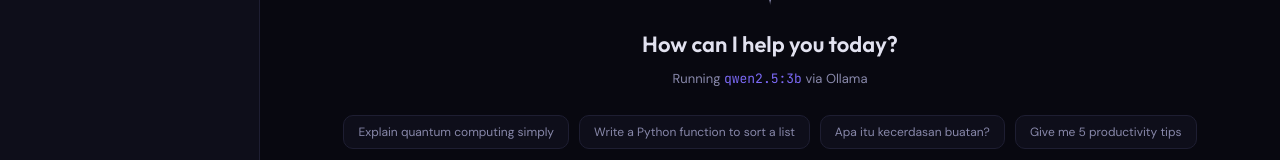
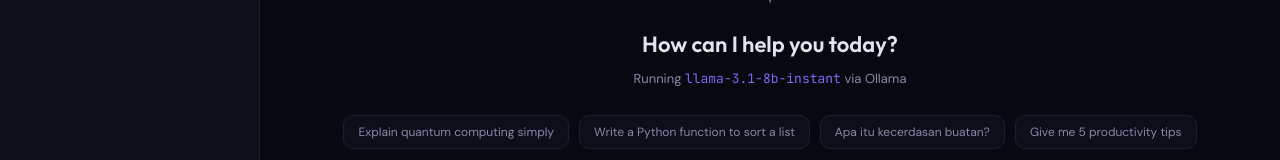
Before and after one commit to AlamiSadHomie/my-gpt-next, a Next.js app: page / in a window 1280 px wide. Shown: the part 319-479 px from the top of the page. Built offline with nearby package versions, Linux system fonts and the light colour scheme.

Commit message:
fix: update default model to Groq

```diff
--- a/app/page.jsx
+++ b/app/page.jsx
@@ -6,10 +6,10 @@ import MessageBubble from './components/MessageBubble'
 import ModelSelector from './components/ModelSelector'
 
 const MODELS = [
-  { id: 'llama-3.1-8b-instant',    name: 'LLaMA 3.1 · 8B (Fast)'   },
-  { id: 'llama-3.3-70b-versatile', name: 'LLaMA 3.3 · 70B (Smart)'  },
-  { id: 'qwen-qwq-32b',            name: 'Qwen QwQ · 32B'           },
-  { id: 'mistral-saba-24b',        name: 'Mistral · 24B'            },
+  { id: 'llama-3.1-8b-instant',    name: 'LLaMA 3.1 · 8B (Fast)'  },
+  { id: 'llama-3.3-70b-versatile', name: 'LLaMA 3.3 · 70B (Smart)' },
+  { id: 'qwen-qwq-32b',            name: 'Qwen QwQ · 32B'          },
+  { id: 'mistral-saba-24b',        name: 'Mistral · 24B'           },
 ]
 
 function newConversation() {
@@ -26,7 +26,7 @@ export default function Home() {
   const [activeId,      setActiveId]      = useState(null)
   const [input,         setInput]         = useState('')
   const [isStreaming,   setIsStreaming]    = useState(false)
-  const [model,         setModel]         = useState('qwen2.5:3b')
+  const [model,         setModel]         = useState('llama-3.1-8b-instant')
   const [isDark,        setIsDark]        = useState(true)
   const [sidebarOpen,   setSidebarOpen]   = useState(true)
 
```
